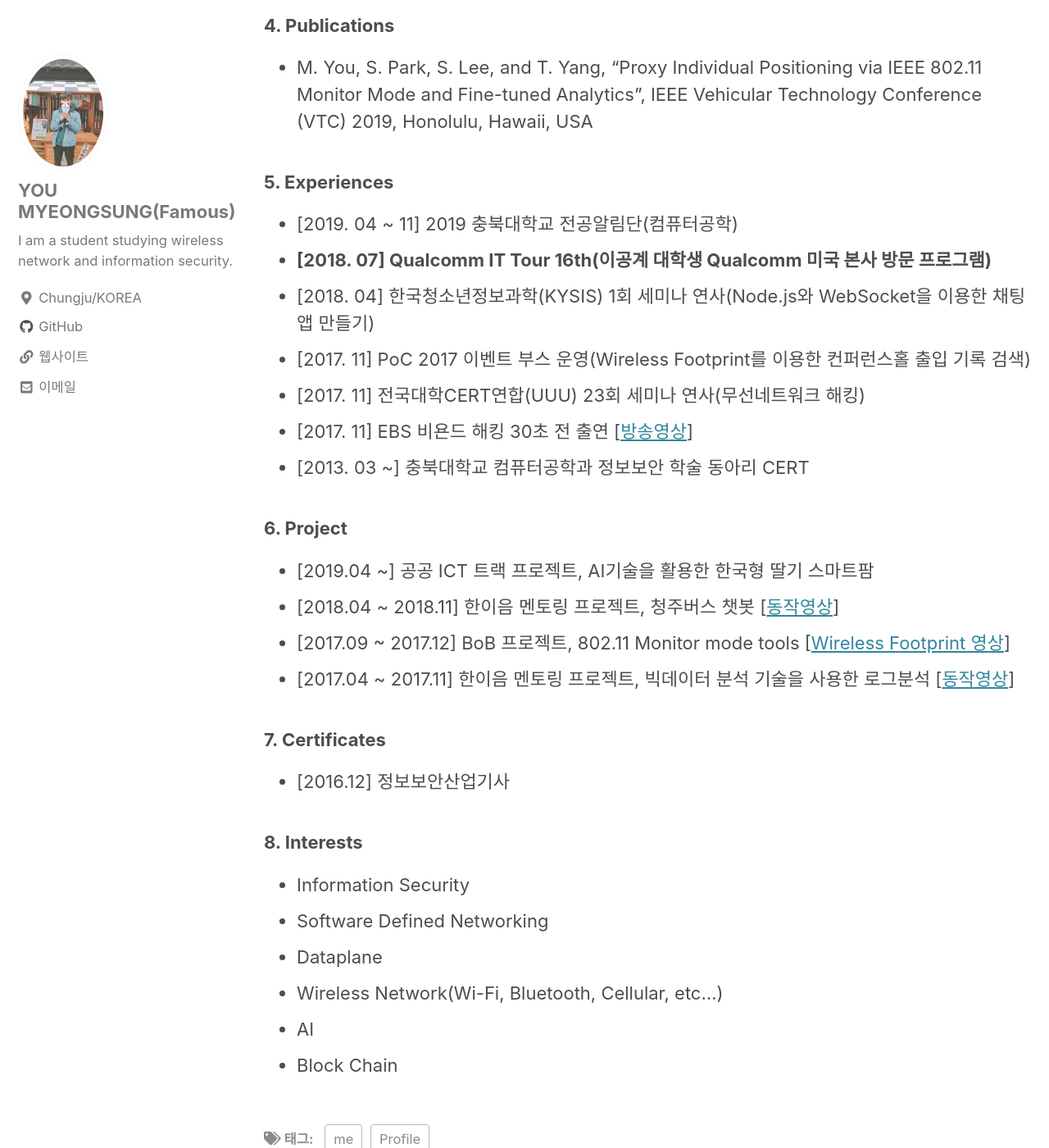
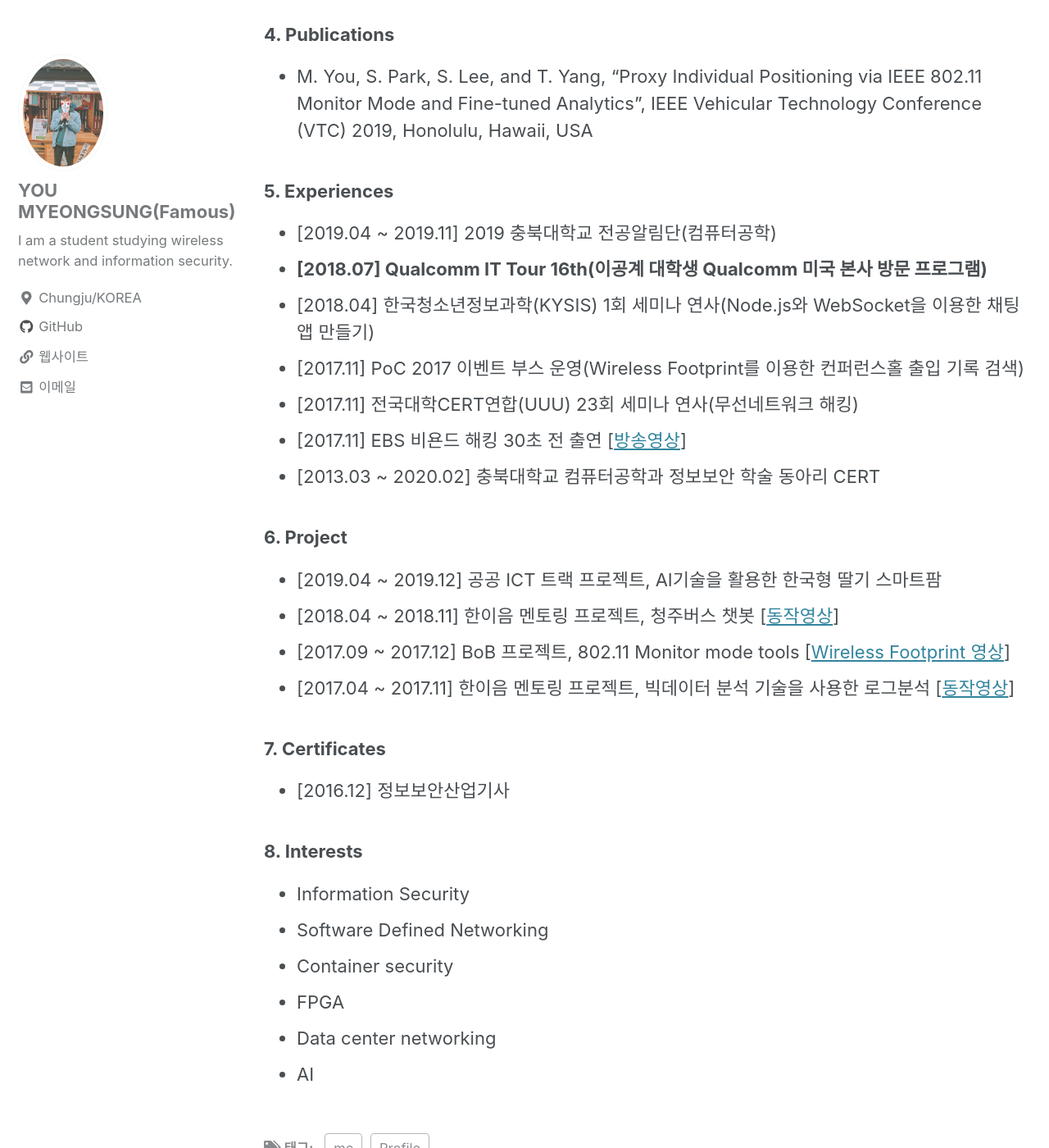
Before and after one commit to Famous7/famous7.github.io, a Jekyll site: the page built from _posts/2018-05-20-cv.md, in a window 1280 px wide and 1400 px high, scrolled down 2476 px. Shown: the whole window at 82% size. Built offline with Jekyll 4.4.1, drawn with Linux system fonts in a browser that asks for light colours; cached includes are drawn as plain includes; nearby versions of some CDN libraries; some of the changed text lies outside the part shown.

Commit message:
update cv

```diff
--- a/_posts/2018-05-20-cv.md
+++ b/_posts/2018-05-20-cv.md
@@ -13,30 +13,31 @@ permalink: /portfolio/
 ### 0. About me
   ![나](/img/프로필2.jpg)
 
-  - name: 유명성, YOU MYEONGSUNG
+  - name: 유명성, MYEONGSUNG YOU
   - email: barcel{at}naver.com
 
 
 ### 1. Education
-  - [2020 ~ ] KAIST 정보보호대학원 석사과정
+  - [2020 ~ ] KAIST Graduate School of Information Security
   - [2020] 충북대학교 컴퓨터공학과 졸업
-  - **[2017 ~ 2018] Best ot the Best(차세대 보안리더 양성 프로그램) 6기 보안컨설팅 트랙**
+  - [2017 ~ 2018] Best of the Best(차세대 보안리더 양성 프로그램) 6기 보안컨설팅 트랙
 
 
 ### 2. Career
-  - [2020.04 ~] KISA 핀테크 지원센터 기술 세미나 강사
-  - [2019.04 ~ 2019.07] 대덕 SW 마이스터 고등학교 정보보호반 방과후 수업(Python 네트워크 해킹 툴 제작)
+  - [2020.04 ~ 12] KISA 핀테크 지원센터 기술 세미나 강사
+  - [2019.04 ~ 2019.07] 대덕 SW 마이스터 고등학교 정보보호반 방과후 수업 강사
   - [2018.12 ~ 2019.12] 충북대학교 컴퓨터네트워크연구실 TA/RA
   - [2018.07 ~ 2018.08] (주)NAVER 검색컨텐츠플랫폼개발팀 백앤드 개발 인턴
 
 
 ### 3. Awards
+  - [2021.02] 삼성전자 휴먼테크 논문대상 컴퓨터네트워크 부문 은상 (2위)
   - **[2019.11] 2019 대한민국 인재상(교육부장관상)**
   - [2019.11] TOPCIT 12회 정기 평가 성적 우수 동상(4위, 한국생산성본부장상)
   - [2019.11] 한국공학인증원 제 13회 학생 포트폴리오 경진대회 제 5분야 은상(3위, 한국공학인증원장상)
   - [2019.11] (사)한국IT서비스학회 대학생 졸업작품 공모전 우수상(한국IT서비스학회장상)
   - [2019.06] SW중심대학 공동 오픈소스 해커톤 장려상(3위, SW중심대학협희회장상)
-  - **[2019.03] 5G 서비스 아이디어 공모전 우수상 (2위, KT 대표상)**
+  - [2019.03] 5G 서비스 아이디어 공모전 우수상 (2위, KT 대표상)
   - **[2018.11] 제 5회 SW 개발보안경진대회 Web 부문 대상 (1위, 행정안전부장관상)**
   - **[2018.04] 차세대 보안리더 양성 프로그램 6기 Best 10 (과학기술정보통신부장관상)**
   - [2017.11] 제 4회 SW 개발보안경진대회 Web 부문 장려상 (4위, 정보보호학회장상)
@@ -49,17 +50,17 @@ permalink: /portfolio/
 
 
 ### 5. Experiences
-  - [2019. 04 ~ 11] 2019 충북대학교 전공알림단(컴퓨터공학)
-  - **[2018. 07] Qualcomm IT Tour 16th(이공계 대학생 Qualcomm 미국 본사 방문 프로그램)**
-  - [2018. 04] 한국청소년정보과학(KYSIS) 1회 세미나 연사(Node.js와 WebSocket을 이용한 채팅앱 만들기)
-  - [2017. 11] PoC 2017 이벤트 부스 운영(Wireless Footprint를 이용한 컨퍼런스홀 출입 기록 검색)
-  - [2017. 11] 전국대학CERT연합(UUU) 23회 세미나 연사(무선네트워크 해킹)
-  - [2017. 11] EBS 비욘드 해킹 30초 전 출연 [[방송영상](https://youtu.be/6EH6bZhaUiU?t=1499)]
-  - [2013. 03 ~] 충북대학교 컴퓨터공학과 정보보안 학술 동아리 CERT
+  - [2019.04 ~ 2019.11] 2019 충북대학교 전공알림단(컴퓨터공학)
+  - **[2018.07] Qualcomm IT Tour 16th(이공계 대학생 Qualcomm 미국 본사 방문 프로그램)**
+  - [2018.04] 한국청소년정보과학(KYSIS) 1회 세미나 연사(Node.js와 WebSocket을 이용한 채팅앱 만들기)
+  - [2017.11] PoC 2017 이벤트 부스 운영(Wireless Footprint를 이용한 컨퍼런스홀 출입 기록 검색)
+  - [2017.11] 전국대학CERT연합(UUU) 23회 세미나 연사(무선네트워크 해킹)
+  - [2017.11] EBS 비욘드 해킹 30초 전 출연 [[방송영상](https://youtu.be/6EH6bZhaUiU?t=1499)]
+  - [2013.03 ~ 2020.02] 충북대학교 컴퓨터공학과 정보보안 학술 동아리 CERT
 
 
 ### 6. Project
-  - [2019.04 ~] 공공 ICT 트랙 프로젝트, AI기술을 활용한 한국형 딸기 스마트팜
+  - [2019.04 ~ 2019.12] 공공 ICT 트랙 프로젝트, AI기술을 활용한 한국형 딸기 스마트팜
   - [2018.04 ~ 2018.11] 한이음 멘토링 프로젝트, 청주버스 챗봇 [[동작영상](https://www.youtube.com/watch?v=Aj3q7wahONU)]
   - [2017.09 ~ 2017.12] BoB 프로젝트, 802.11 Monitor mode tools [[Wireless Footprint 영상](https://www.youtube.com/watch?v=RZrJAW5xc8o)]
   - [2017.04 ~ 2017.11] 한이음 멘토링 프로젝트, 빅데이터 분석 기술을 사용한 로그분석 [[동작영상](https://www.youtube.com/watch?v=zdMtmL-eGdA)]
@@ -72,7 +73,7 @@ permalink: /portfolio/
 ### 8. Interests
   - Information Security
   - Software Defined Networking
-  - Dataplane
-  - Wireless Network(Wi-Fi, Bluetooth, Cellular, etc...)
+  - Container security
+  - FPGA
+  - Data center networking
   - AI
-  - Block Chain
```
